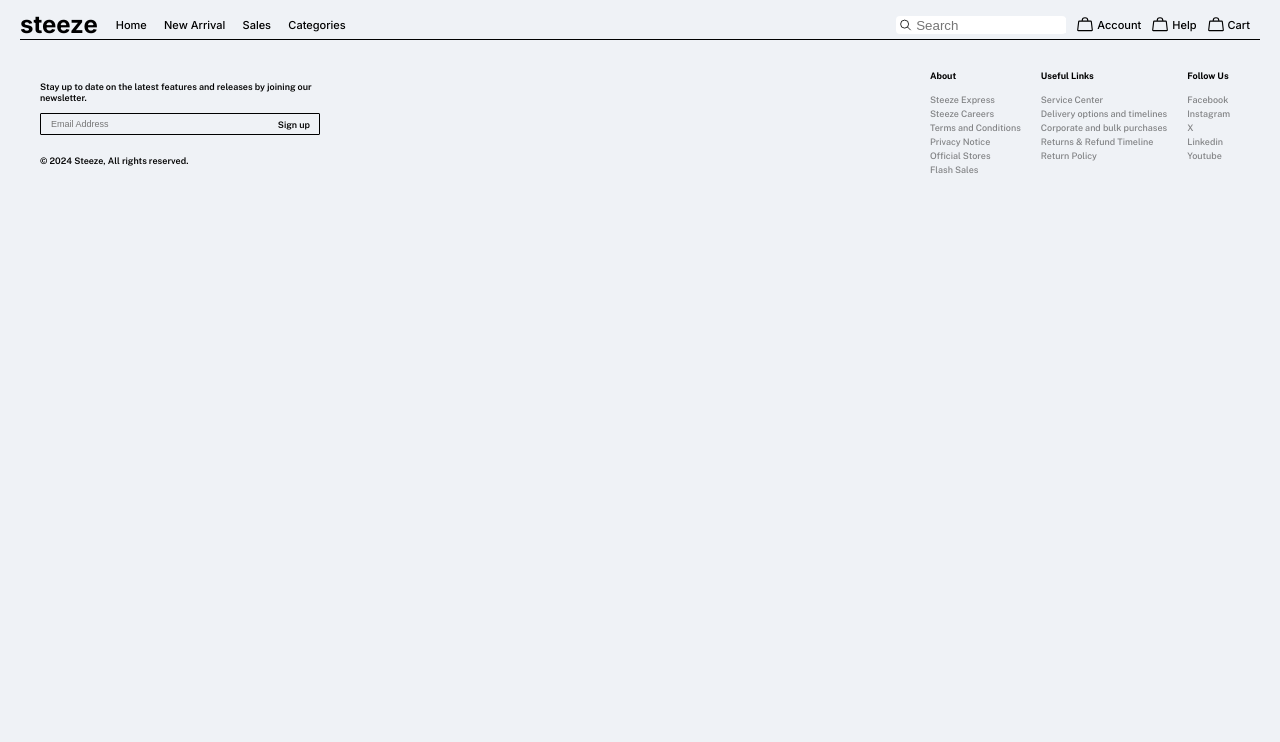
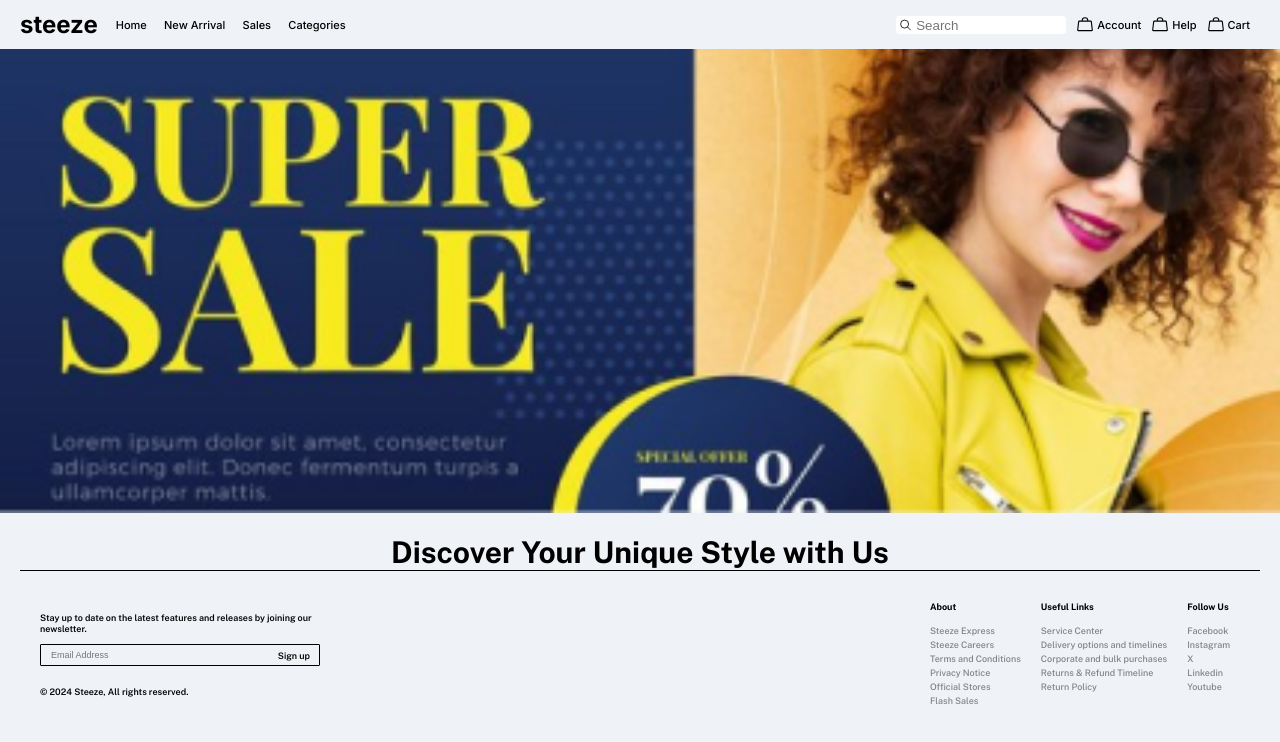
Before and after one commit to Ezedike-Evan/hng11-frontend-stage-2, a React (Vite) app: page / in a window 1280 px wide. Shown: the top 742 px of the page. Built offline with nearby package versions, Linux system fonts and the light colour scheme.

Commit message:
discover desktop view done

```diff
--- a/src/App.css
+++ b/src/App.css
@@ -8,5 +8,4 @@
 }
 body{
     background-color: #EFF2F6;
-    padding: 10px 20px;
 }
--- a/src/App.jsx
+++ b/src/App.jsx
@@ -2,6 +2,7 @@ import './App.css'
 import NavbarMobile from './component/navBarMobile'
 import NavbarDesktop from './component/navBardesktop'
 import Footer from './component/footer'
+import Discover from './component/home/discover'
 
 const App = ()=>{
 
@@ -9,6 +10,7 @@ const App = ()=>{
     <>
       <NavbarDesktop />
       <NavbarMobile />
+      <Discover />
       <Footer />
     </>
   )
--- /dev/null
+++ b/src/component/home/discover.jsx
@@ -0,0 +1,15 @@
+import '../../css/home/discover.css'
+import { LiaAngleRightSolid , LiaAngleLeftSolid  } from "react-icons/lia";
+
+const Discover = ()=>{
+    return(
+        <div className='discover'>
+            <div>
+                <img src="/super-sale.png" alt="img of super sale" />
+                <h4>Discover Your Unique Style with Us</h4>
+            </div>
+        </div>
+    )
+}
+
+export default Discover
--- a/src/css/footer.css
+++ b/src/css/footer.css
@@ -4,7 +4,7 @@ footer{
     display: flex;
     justify-content: space-between;
     align-items: center;
-    width: 100%;
+    margin: 0 20px;
 }
 footer .first-div{
     width: 280px;
--- /dev/null
+++ b/src/css/home/discover.css
@@ -0,0 +1,10 @@
+.discover img{
+    width: 100%;
+}
+h4{
+    font-family: Public Sans;
+    font-size: 30px;
+    font-weight: 700;
+    margin-top: 17px;
+    text-align: center;
+}
--- a/src/css/navbardesktop.css
+++ b/src/css/navbardesktop.css
@@ -2,7 +2,7 @@ nav{
     display: flex;
     align-items: center;
     justify-content: space-between;
-    width: 100%;
+    padding: 10px 20px;
 }
 nav>div,
 nav ul{
```
Also changed, not shown: public/super-sale.png (renamed from public/Rectangle 35.png).
